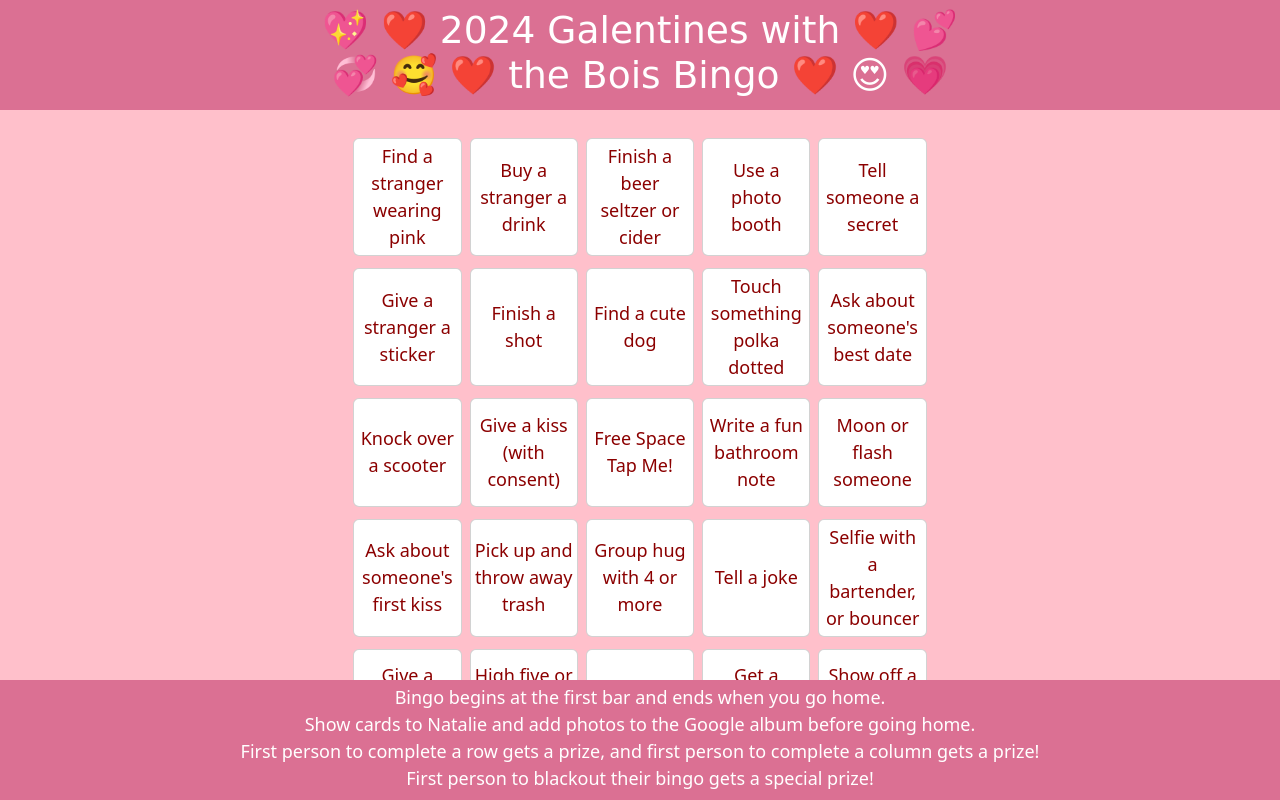
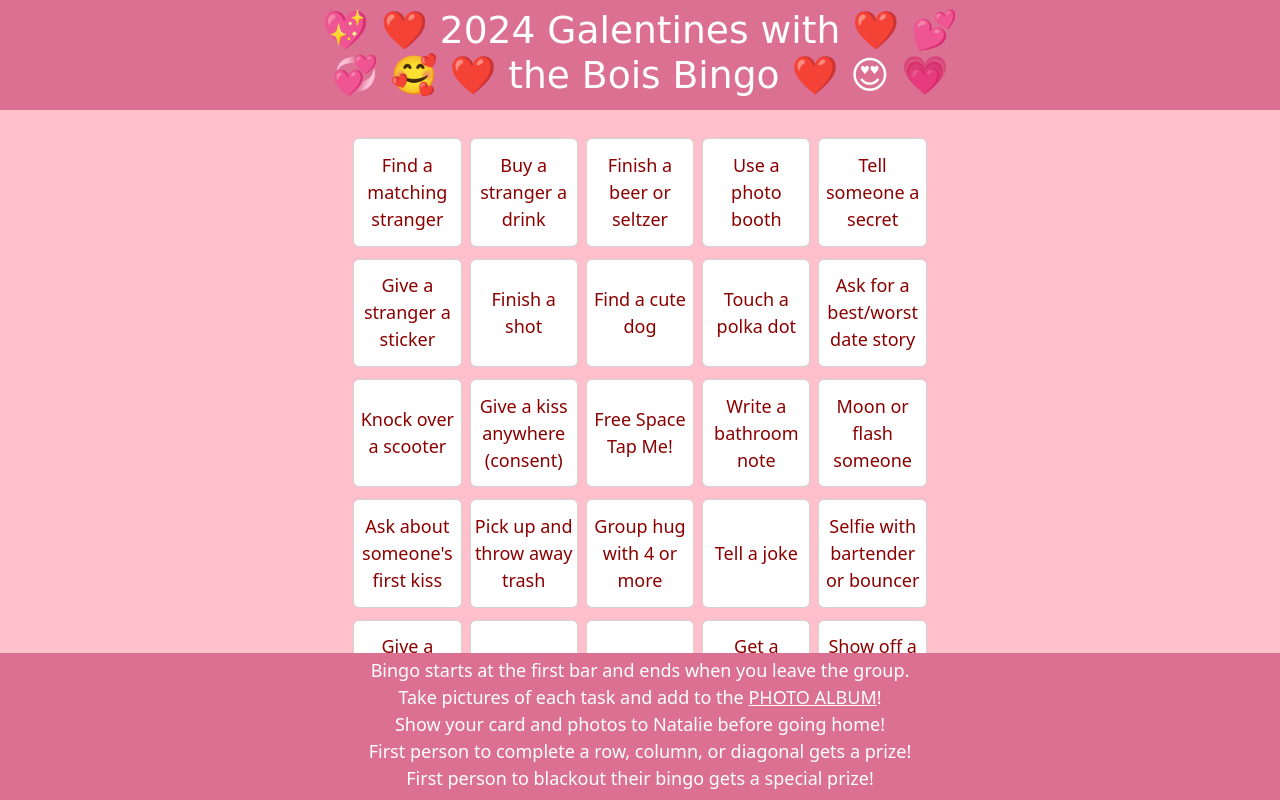
Before and after one commit to JesseDenier/Bingo, a plain HTML site: page index.html in a window 1280 px wide. Drawn offline with nearby package versions, Linux system fonts and the light colour scheme; a web font is replaced by a local one.

Commit message:
Changed instructions and some card text.

```diff
--- a/assets/css/style.css
+++ b/assets/css/style.css
@@ -1,6 +1,13 @@
 p {
   margin-bottom: 0;
-  font-size: clamp(4px, calc(1.25vw + 4px), 18px);
+  font-size: clamp(1px, calc(1.25vw + 4px), 18px);
+}
+
+a,
+a:hover,
+a:active,
+a:visited {
+  color: white;
 }
 
 h1 {
--- a/index.html
+++ b/index.html
@@ -34,13 +34,13 @@
     >
       <div class="g-0 row col-12 justify-content-center mt-1">
         <div id="a1" class="card col-2 p-1 m-1">
-          <p class="task-text">Find a stranger wearing pink</p>
+          <p class="task-text">Find a matching stranger</p>
         </div>
         <div id="a2" class="card col-2 p-1 m-1">
           <p class="task-text">Buy a stranger a drink</p>
         </div>
         <div id="a3" class="card col-2 p-1 m-1">
-          <p class="task-text">Finish a beer seltzer or cider</p>
+          <p class="task-text">Finish a beer or seltzer</p>
         </div>
         <div id="a4" class="card col-2 p-1 m-1">
           <p class="task-text">Use a photo booth</p>
@@ -60,10 +60,10 @@
           <p class="task-text">Find a cute dog</p>
         </div>
         <div id="b4" class="card col-2 p-1 m-1">
-          <p class="task-text">Touch something polka dotted</p>
+          <p class="task-text">Touch a polka dot</p>
         </div>
         <div id="b5" class="card col-2 p-1 m-1">
-          <p class="task-text">Ask about someone's best date</p>
+          <p class="task-text">Ask for a best/worst date story</p>
         </div>
       </div>
       <div class="g-0 row col-12 justify-content-center mt-1">
@@ -71,13 +71,13 @@
           <p class="task-text">Knock over a scooter</p>
         </div>
         <div id="c2" class="card col-2 p-1 m-1">
-          <p class="task-text">Give a kiss (with consent)</p>
+          <p class="task-text">Give a kiss anywhere (consent)</p>
         </div>
         <div id="c3" class="card col-2 p-1 m-1">
           <p class="task-text">Free Space<br />Tap Me!</p>
         </div>
         <div id="c4" class="card col-2 p-1 m-1">
-          <p class="task-text">Write a fun bathroom note</p>
+          <p class="task-text">Write a bathroom note</p>
         </div>
         <div id="c5" class="card col-2 p-1 m-1">
           <p class="task-text">Moon or flash someone</p>
@@ -97,7 +97,7 @@
           <p class="task-text">Tell a joke</p>
         </div>
         <div id="d5" class="card col-2 p-1 m-1">
-          <p class="task-text">Selfie with a bartender, or bouncer</p>
+          <p class="task-text">Selfie with bartender or bouncer</p>
         </div>
       </div>
       <div class="g-0 row col-12 justify-content-center mt-1">
@@ -105,7 +105,7 @@
           <p class="task-text">Give a compliment (mean it)</p>
         </div>
         <div id="e2" class="card col-2 p-1 m-1">
-          <p class="task-text">High five or fist bump a stranger</p>
+          <p class="task-text">High five a stranger</p>
         </div>
         <div id="e3" class="card col-2 p-1 m-1">
           <p class="task-text">Finish a cocktail</p>
@@ -120,11 +120,13 @@
     </div>
     <footer class="row g-0 col-12 text-center pt-1 pb-2">
       <p>
-        Bingo begins at the first bar and ends when you go home.<br />Show cards
-        to Natalie and add photos to the Google album before going home.
-        <br />First person to complete a row gets a prize, and first person to
-        complete a column gets a prize!<br />First person to blackout their
-        bingo gets a special prize!
+        Bingo starts at the first bar and ends when you leave the group.<br />
+        Take pictures of each task and add to the
+        <a href="https://photos.app.goo.gl/xkhbdcL5ypAr2ieJ8">PHOTO ALBUM</a
+        >!<br />
+        Show your card and photos to Natalie before going home!<br />
+        First person to complete a row, column, or diagonal gets a prize!<br />
+        First person to blackout their bingo gets a special prize!
       </p>
     </footer>
     <!--Links Jquery JS. -->
```
